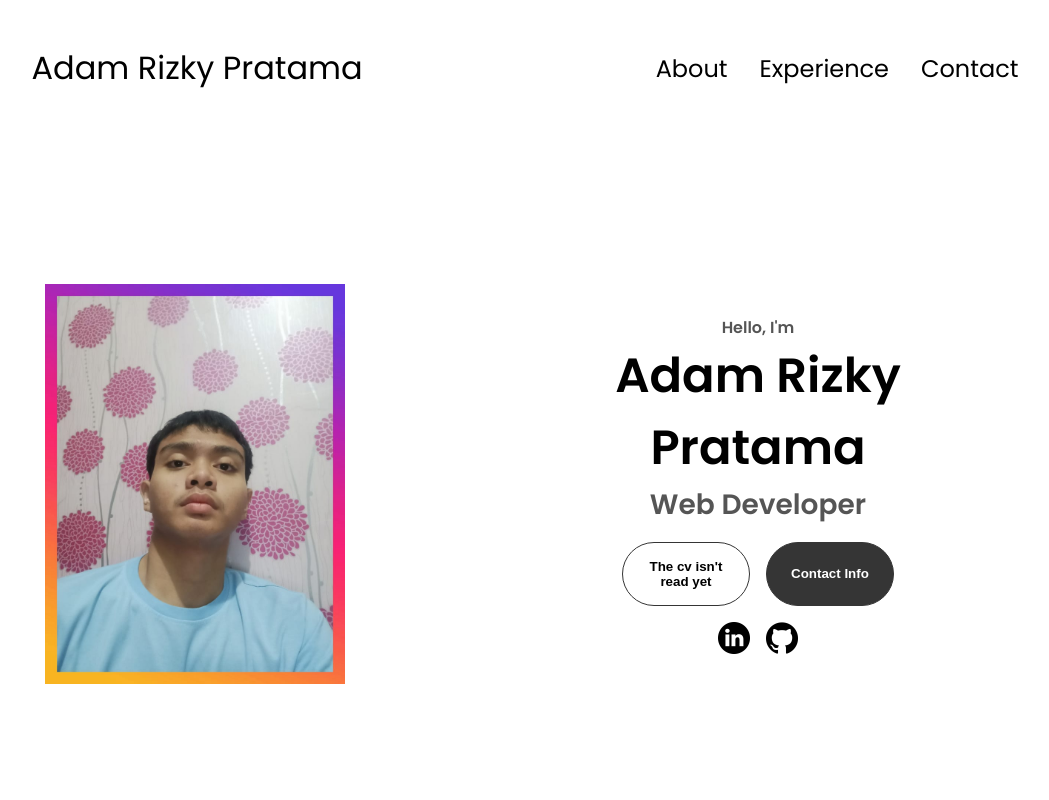
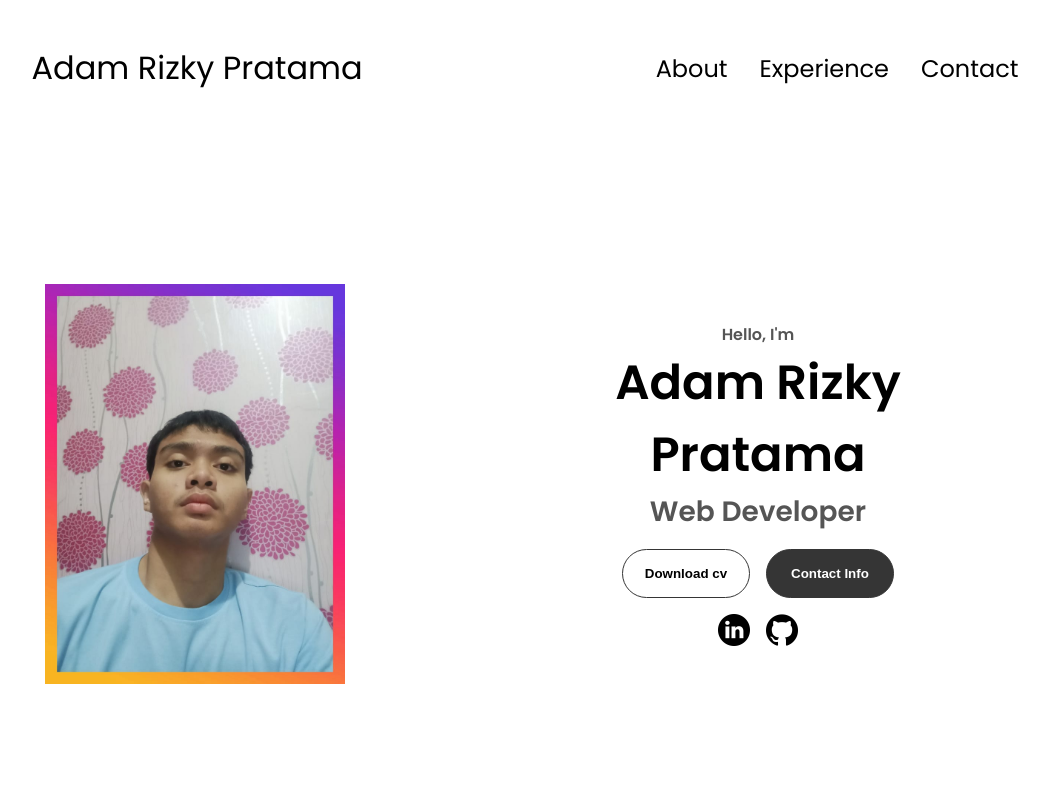
Before and after one commit to AdamRizkyPratama/AdamRizkyPratama.github.io, a plain HTML site: page index.html in a window 1280 px wide. Shown: the top 800 px of the page, without its empty margins (115-1164 px from the left). Drawn offline with Linux system fonts and the light colour scheme.

Commit message:
Update index.html

```diff
--- a/index.html
+++ b/index.html
@@ -47,7 +47,7 @@
             class="btn btn-color-2"
             onclick="window.open('adam.pdf')"
           >
-            The cv isn't read yet
+            Download cv
           </button>
           <button class="btn btn-color-1" onclick="location.href='#contact'">
             Contact Info
```
